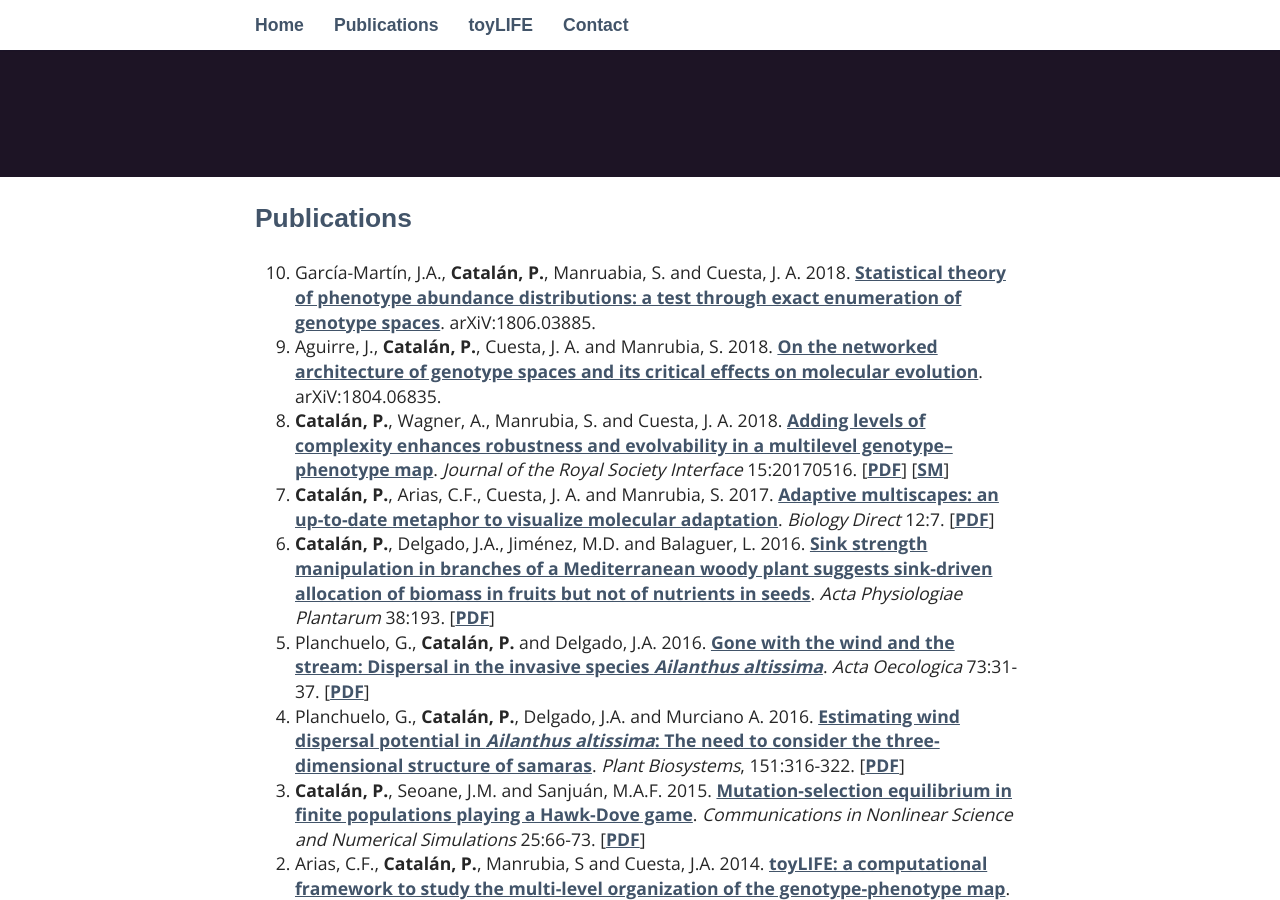
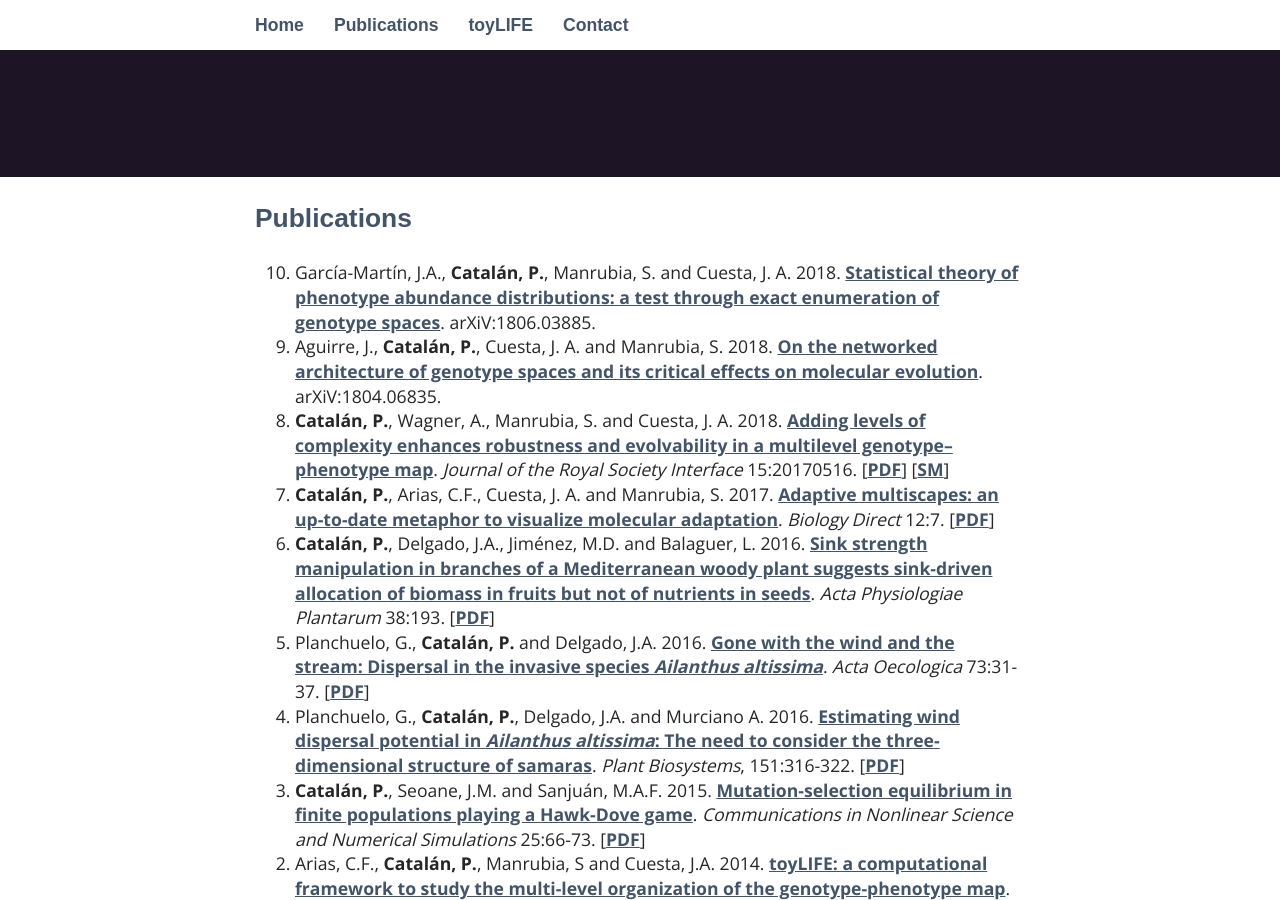
Before and after one commit to PabloCatalan/pablocatalan.github.io, a Jekyll site: the page built from _pages/01_publications.md, in a window 1280 px wide and 900 px high, scrolled down 323 px. Built offline with Jekyll 4.4.1, drawn with Linux system fonts in a browser that asks for light colours; some web fonts are replaced.

Commit message:
Update 01_publications.md

```diff
--- a/_pages/01_publications.md
+++ b/_pages/01_publications.md
@@ -4,7 +4,7 @@ title: Publications
 permalink: /publications/
 ---
 
-0. García-Martín, J.A., **Catalán, P.**, Manruabia, S. and Cuesta, J. A. 2018. [Statistical theory of phenotype abundance distributions: a test through exact enumeration of genotype spaces](https://arxiv.org/abs/1806.03885). arXiV:1806.03885.
+0. García-Martín, J.A., **Catalán, P.**, Manrubia, S. and Cuesta, J. A. 2018. [Statistical theory of phenotype abundance distributions: a test through exact enumeration of genotype spaces](https://arxiv.org/abs/1806.03885). arXiV:1806.03885.
 0. Aguirre, J., **Catalán, P.**, Cuesta, J. A. and Manrubia, S. 2018. [On the networked architecture of genotype spaces and its critical effects on molecular evolution](https://arxiv.org/abs/1804.06835). arXiV:1804.06835.
 0. **Catalán, P.**, Wagner, A., Manrubia, S. and Cuesta, J. A. 2018. [Adding levels of complexity enhances robustness and evolvability in a multilevel genotype–phenotype map](http://rsif.royalsocietypublishing.org/content/15/138/20170516). *Journal of the Royal Society Interface* 15:20170516. [[PDF](/papers/catalan2018_toyLIFE_complexity.pdf)] [[SM](/papers/catalan2018_toyLIFE_complexity_SM.pdf)]
 0. **Catalán, P.**, Arias, C.F., Cuesta, J. A. and Manrubia, S. 2017. [Adaptive multiscapes: an up-to-date metaphor to visualize molecular adaptation](http://biologydirect.biomedcentral.com/articles/10.1186/s13062-017-0178-1). *Biology Direct* 12:7. [[PDF](/papers/catalan2017_adaptive_multiscapes.pdf)]
```
